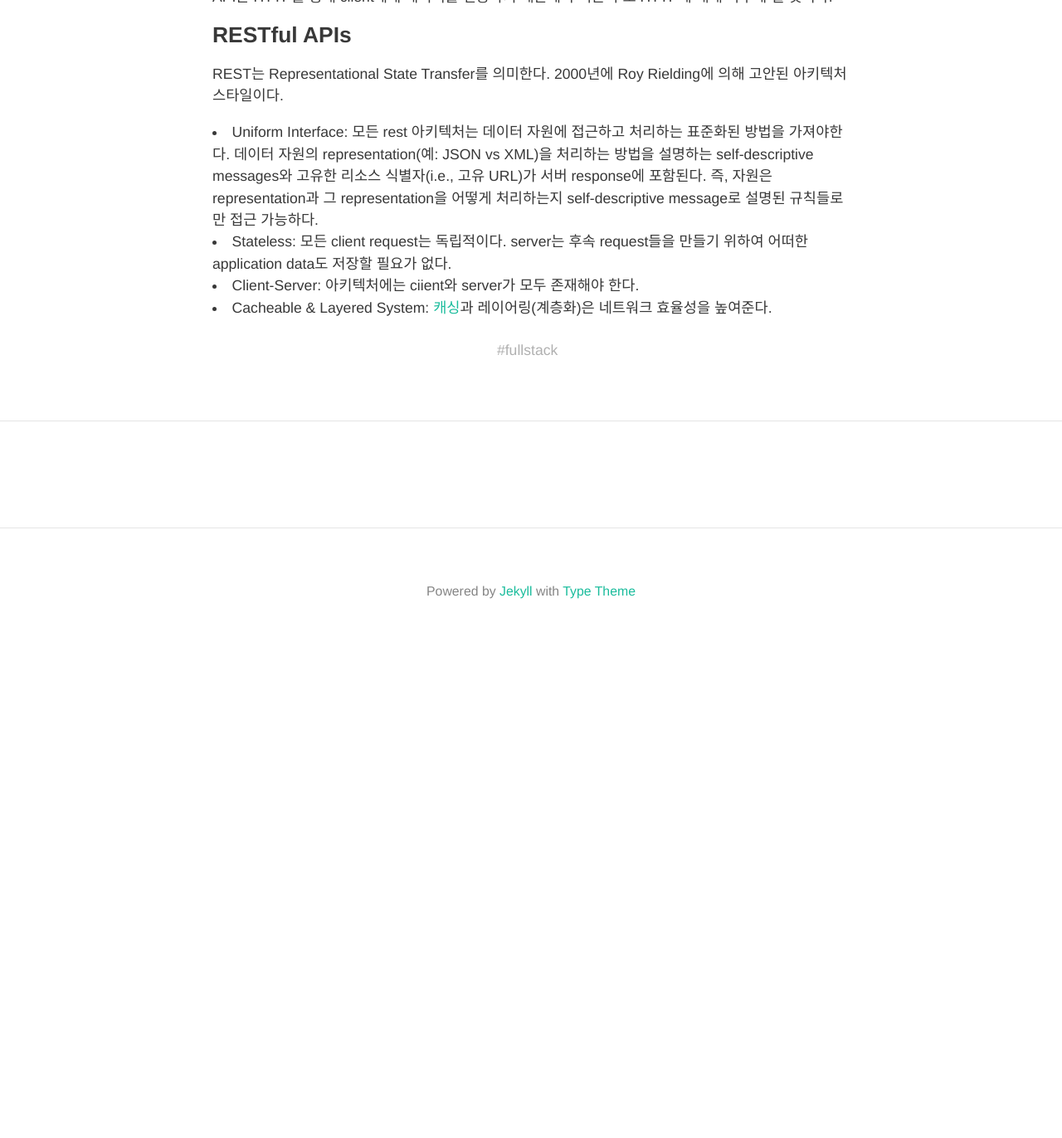
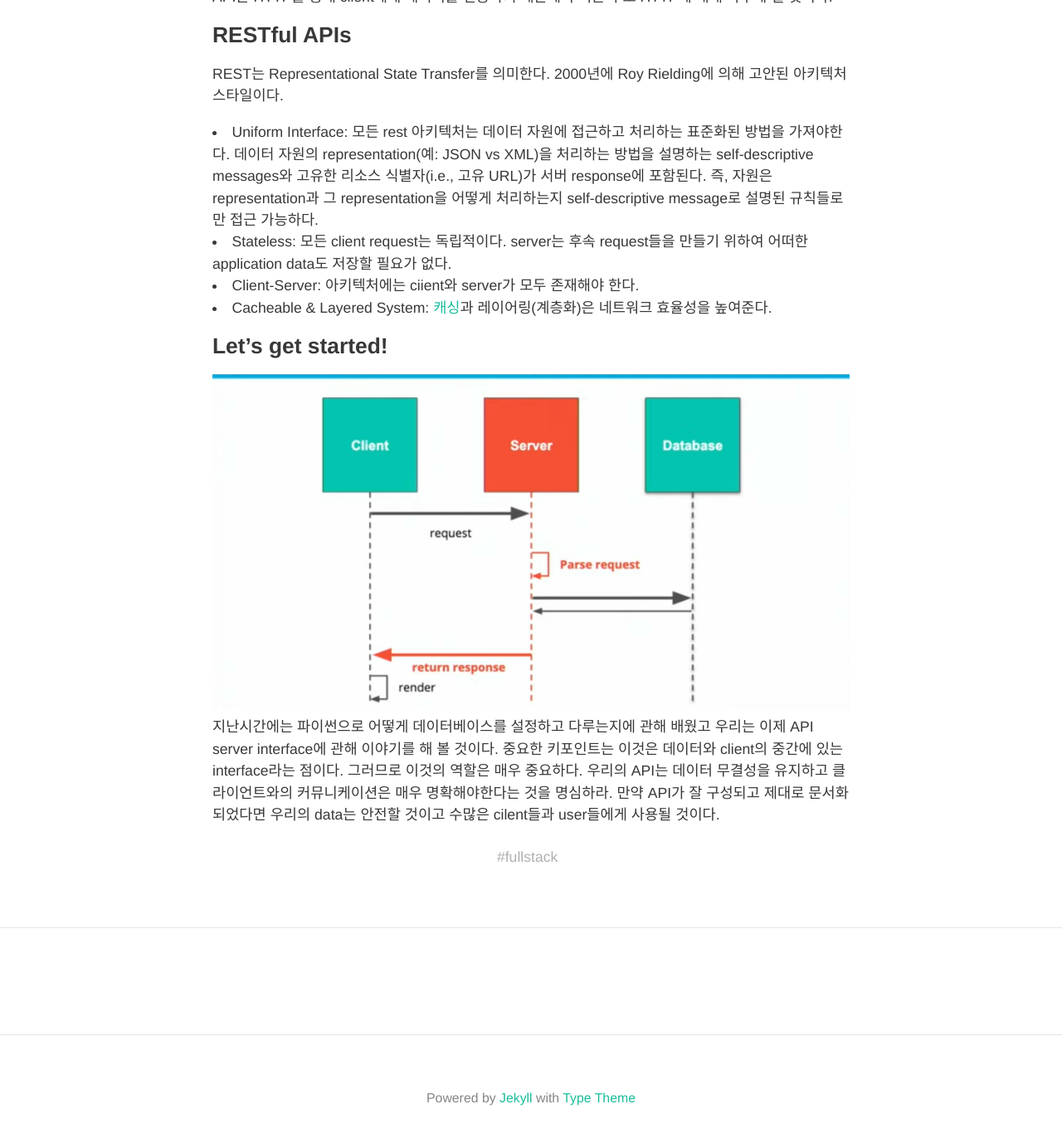
Before and after one commit to HyunlangBan/hyunlangban.github.io, a Jekyll site: the page built from _posts/2020-02-26-fullstack-api-intro.md, in a window 1280 px wide and 1400 px high, scrolled down 1692 px. Shown: the top 1372 px of the window at 83% size. Built offline with Jekyll 4.4.1, drawn with Linux system fonts in a browser that asks for light colours; nearby versions of some CDN libraries; some web fonts are replaced; comment, search, counter and statistics services are not loaded; before the commit the page ends 2480 px from its top, so only the background shows below that.

Commit message:
Update 2020-02-26-fullstack-api-intro.md

```diff
--- a/_posts/2020-02-26-fullstack-api-intro.md
+++ b/_posts/2020-02-26-fullstack-api-intro.md
@@ -54,3 +54,9 @@ REST는 Representational State Transfer를 의미한다. 2000년에 Roy Rielding
 - Stateless: 모든 client request는 독립적이다. server는 후속 request들을 만들기 위하여 어떠한 application data도 저장할 필요가 없다.
 - Client-Server: 아키텍처에는 ciient와 server가 모두 존재해야 한다.
 - Cacheable & Layered System: [캐싱](https://richong.tistory.com/95)과 레이어링(계층화)은 네트워크 효율성을 높여준다.
+
+### Let's get started!
+![server](/img/server.png)
+지난시간에는 파이썬으로 어떻게 데이터베이스를 설정하고 다루는지에 관해 배웠고 우리는 이제 API server interface에 관해 이야기를 해 볼 것이다.
+중요한 키포인트는 이것은 데이터와 client의 중간에 있는 interface라는 점이다. 그러므로 이것의 역할은 매우 중요하다. 우리의 API는 데이터 무결성을 유지하고 클라이언트와의 커뮤니케이션은 매우 명확해야한다는 것을 명심하라. 만약 API가 잘 구성되고 제대로 문서화되었다면 우리의 data는
+안전할 것이고 수많은 cilent들과 user들에게 사용될 것이다.
```
